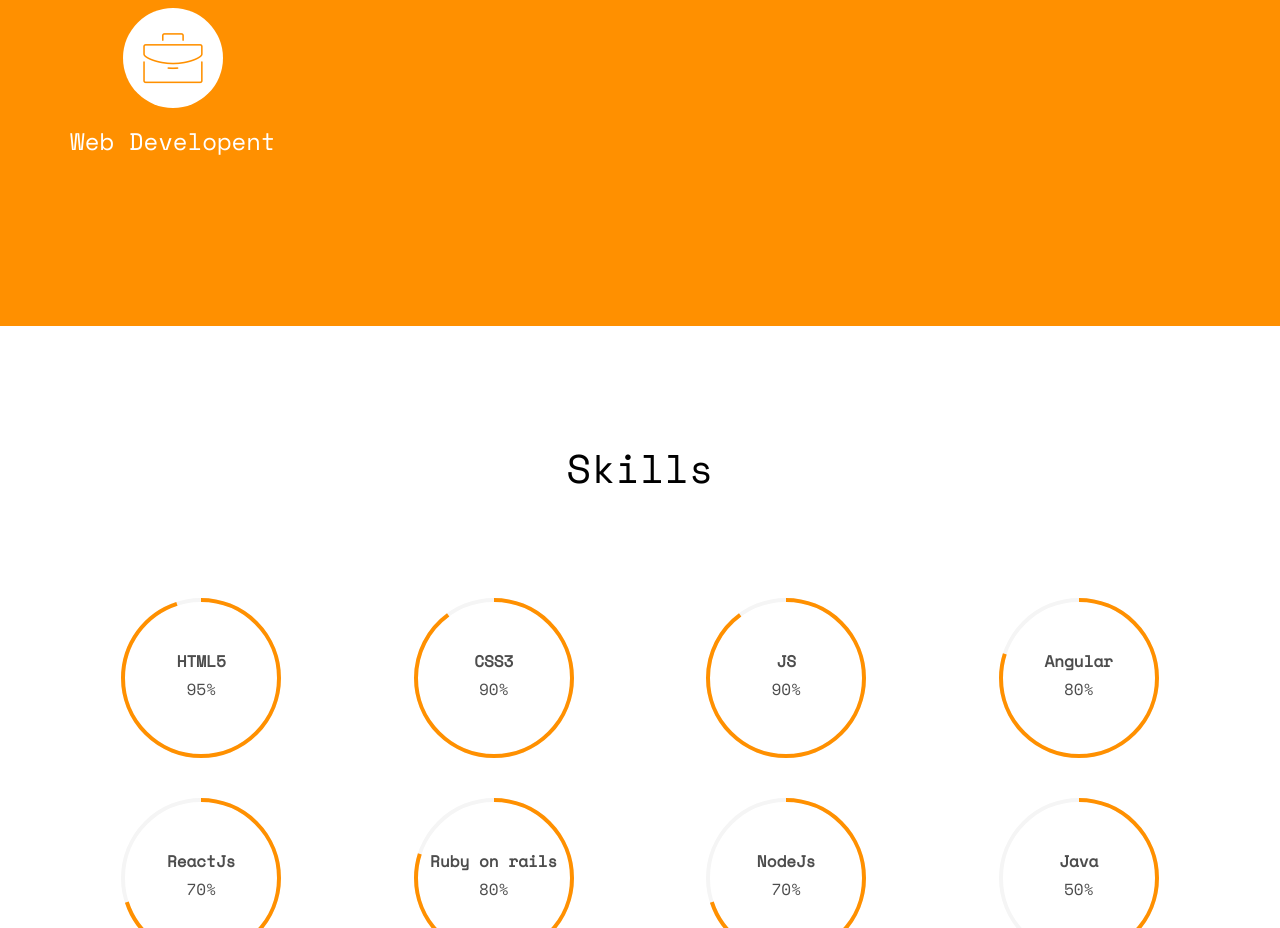
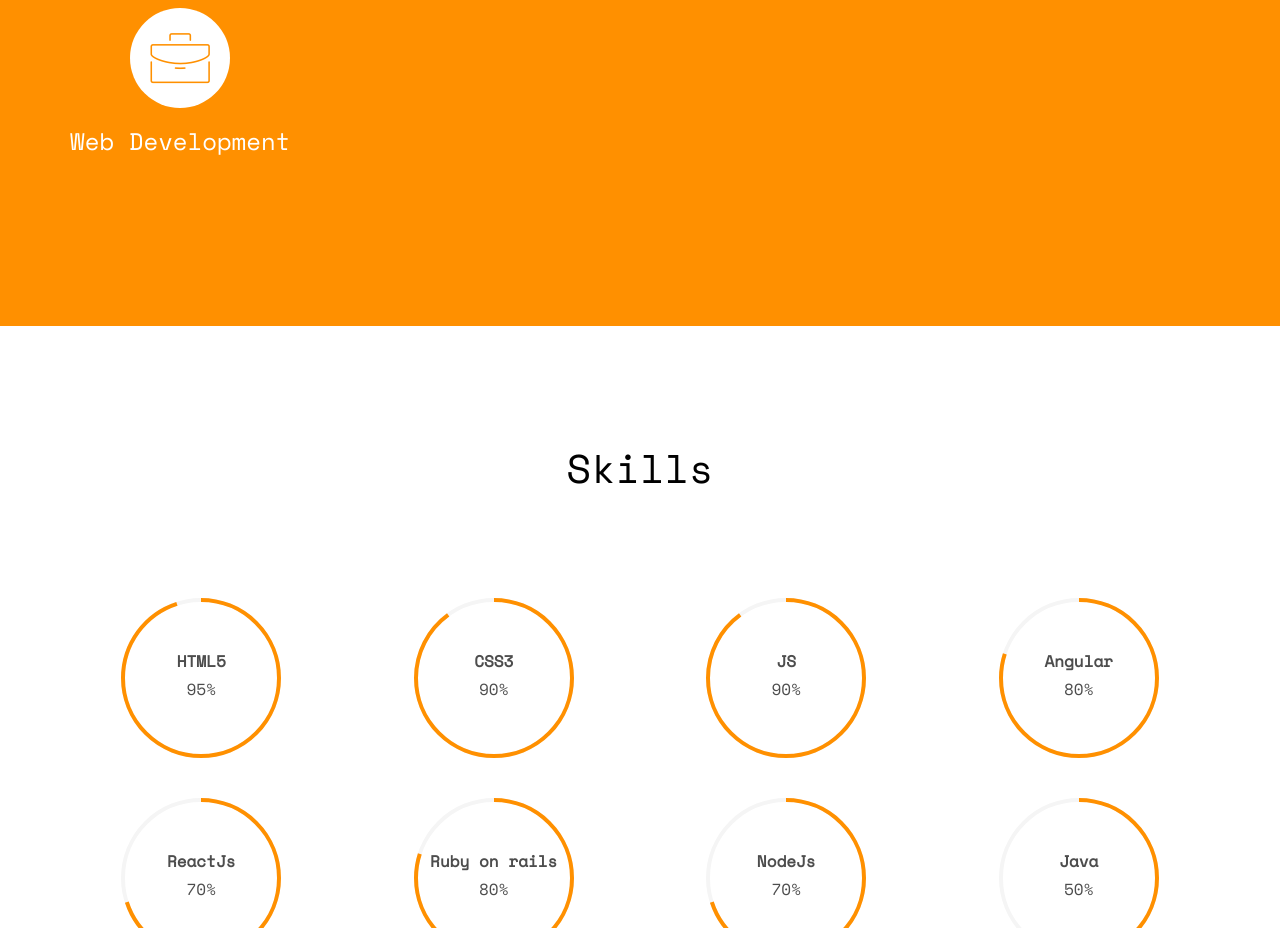
Before and after one commit to lakhaloumaima/lakhaloumaima.github.io, a plain HTML site: page index.html in a window 1280 px wide. Shown: the part 2940-3868 px from the top of the page. Drawn offline with nearby package versions, Linux system fonts and the light colour scheme; some packages are replaced by stand-ins of ours; no server answers; files whose address does not match are found by name.

Commit message:
second commit

```diff
--- a/index.html
+++ b/index.html
@@ -202,7 +202,7 @@
 									<i class="icon-briefcase"></i>
 								</span>
 								<div class="feature-copy">
-									<h3>Web Developent</h3>
+									<h3>Web Development</h3>
 
 								</div>
 							</div>
```
